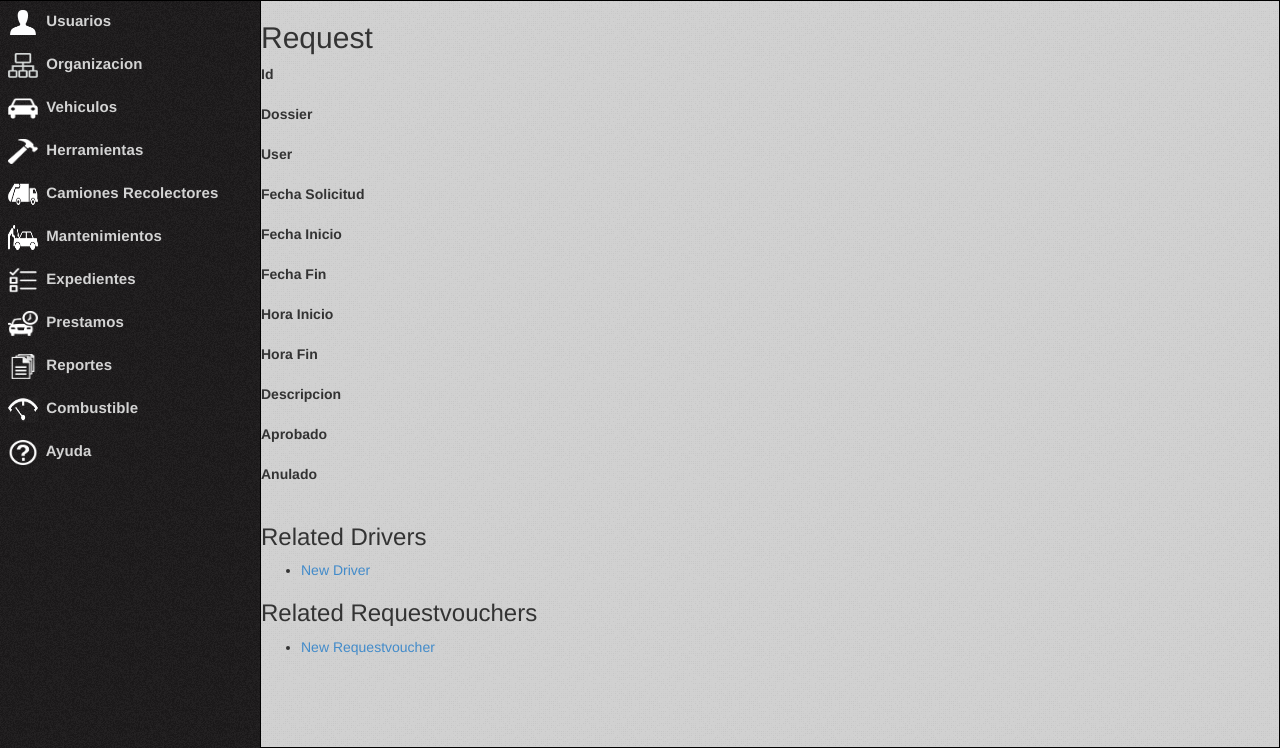
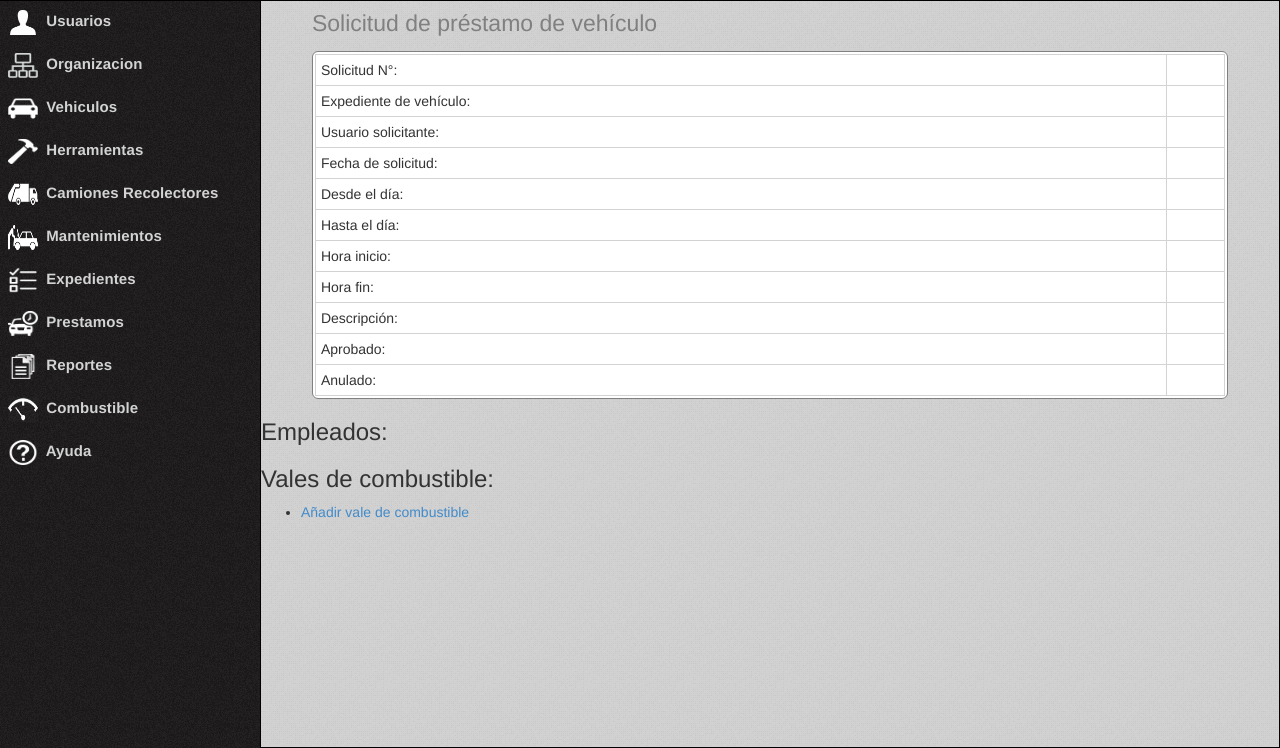
Before and after one commit to nandofer1/SCFV_DSI2, a CakePHP app: the page made by app/View/Requests/view.ctp in a window 1280 px wide. Shown: the part 52-800 px from the top of the page. Run offline with PHP 8.4 and a stand-in for CakePHP, Linux system fonts and the light colour scheme; the template is opened without the code that fills it, so the values that code supplies are empty; some libraries are stand-ins or nearby versions.

Commit message:
Prestamos 4
Prestamos 4

```diff
--- a/app/View/Requests/view.ctp
+++ b/app/View/Requests/view.ctp
@@ -1,66 +1,24 @@
-<div class="requests view">
-<h2><?php echo __('Request'); ?></h2>
-	<dl>
-		<dt><?php echo __('Id'); ?></dt>
-		<dd>
-			<?php echo h($request['Request']['id']); ?>
-			&nbsp;
-		</dd>
-		<dt><?php echo __('Dossier'); ?></dt>
-		<dd>
-			<?php echo $this->Html->link($request['Dossier']['vehicle_id'], array('controller' => 'dossiers', 'action' => 'view', $request['Dossier']['id'])); ?>
-			&nbsp;
-		</dd>
-		<dt><?php echo __('User'); ?></dt>
-		<dd>
-			<?php echo $this->Html->link($request['User']['id'], array('controller' => 'users', 'action' => 'view', $request['User']['id'])); ?>
-			&nbsp;
-		</dd>
-		<dt><?php echo __('Fecha Solicitud'); ?></dt>
-		<dd>
-			<?php echo h($request['Request']['fecha_solicitud']); ?>
-			&nbsp;
-		</dd>
-		<dt><?php echo __('Fecha Inicio'); ?></dt>
-		<dd>
-			<?php echo h($request['Request']['fecha_inicio']); ?>
-			&nbsp;
-		</dd>
-		<dt><?php echo __('Fecha Fin'); ?></dt>
-		<dd>
-			<?php echo h($request['Request']['fecha_fin']); ?>
-			&nbsp;
-		</dd>
-		<dt><?php echo __('Hora Inicio'); ?></dt>
-		<dd>
-			<?php echo h($request['Request']['hora_inicio']); ?>
-			&nbsp;
-		</dd>
-		<dt><?php echo __('Hora Fin'); ?></dt>
-		<dd>
-			<?php echo h($request['Request']['hora_fin']); ?>
-			&nbsp;
-		</dd>
-		<dt><?php echo __('Descripcion'); ?></dt>
-		<dd>
-			<?php echo h($request['Request']['descripcion']); ?>
-			&nbsp;
-		</dd>
-		<dt><?php echo __('Aprobado'); ?></dt>
-		<dd>
-			<?php echo h($request['Request']['aprobado']); ?>
-			&nbsp;
-		</dd>
-		<dt><?php echo __('Anulado'); ?></dt>
-		<dd>
-			<?php echo h($request['Request']['anulado']); ?>
-			&nbsp;
-		</dd>
-	</dl>
+<?php $this->set('title_for_layout', 'Detalle solicitud'); ?>
+<h1 class="list-title">Solicitud de préstamo de vehículo</h1>
+<div class="list-container">
+  <table class="list">
+    <tr><td>Solicitud N°: </td>           	<td><?php echo h($request['Request']['id']); ?></td></tr>
+    <tr><td>Expediente de vehículo: </td>     	<td><?php echo $this->Html->link($request['Dossier']['vehicle_id'], array('controller' => 'dossiers', 'action' => 'view', $request['Dossier']['id'])); ?></td></tr>
+    <tr><td>Usuario solicitante: </td><td><?php echo $this->Html->link($request['User']['username'], array('controller' => 'users', 'action' => 'ver', $request['User']['id'])); ?></td></tr>
+    <tr><td>Fecha de solicitud: </td>          	<td><?php echo h($request['Request']['fecha_solicitud']); ?></td></tr>
+    <tr><td>Desde el día: </td>       <td><?php echo h($request['Request']['fecha_inicio']); ?></td></tr>
+    <tr><td>Hasta el día: </td>         <td><?php echo h($request['Request']['fecha_fin']); ?></td></tr>
+    <tr><td>Hora inicio: </td>      <td><?php echo h($request['Request']['hora_inicio']); ?></td></tr>
+    <tr><td>Hora fin: </td>         <td><?php echo h($request['Request']['hora_fin']); ?></td></tr>
+    <tr><td>Descripción: </td>     <td><?php echo h($request['Request']['descripcion']); ?></td></tr>
+    <tr><td>Aprobado: </td>     <td><?php echo h($request['Request']['aprobado']); ?></td></tr>
+    <tr><td>Anulado: </td>     <td><?php echo h($request['Request']['anulado']); ?></td></tr>
+    <?php unset($request); ?>
+  </table>
 </div>
 
 <div class="related">
-	<h3><?php echo __('Related Drivers'); ?></h3>
+	<h3><?php echo __('Empleados: '); ?></h3>
 	<?php if (!empty($request['Driver'])): ?>
 	<table cellpadding = "0" cellspacing = "0">
 	<tr>
@@ -84,14 +42,9 @@
 	</table>
 <?php endif; ?>
 
-	<div class="actions">
-		<ul>
-			<li><?php echo $this->Html->link(__('New Driver'), array('controller' => 'drivers', 'action' => 'add')); ?> </li>
-		</ul>
-	</div>
 </div>
 <div class="related">
-	<h3><?php echo __('Related Requestvouchers'); ?></h3>
+	<h3><?php echo __('Vales de combustible: '); ?></h3>
 	<?php if (!empty($request['Requestvoucher'])): ?>
 	<table cellpadding = "0" cellspacing = "0">
 	<tr>
@@ -117,7 +70,7 @@
 
 	<div class="actions">
 		<ul>
-			<li><?php echo $this->Html->link(__('New Requestvoucher'), array('controller' => 'requestvouchers', 'action' => 'add')); ?> </li>
+			<li><?php echo $this->Html->link(__('Añadir vale de combustible'), array('controller' => 'requestvouchers', 'action' => 'add')); ?> </li>
 		</ul>
 	</div>
 </div>
```
Also changed, not shown: app/View/Requests/add.ctp (+5 -2 lines), app/View/Requests/edit.ctp (+72 -10 lines), app/View/Requests/index.ctp (+7 -5 lines), 1 other file.
